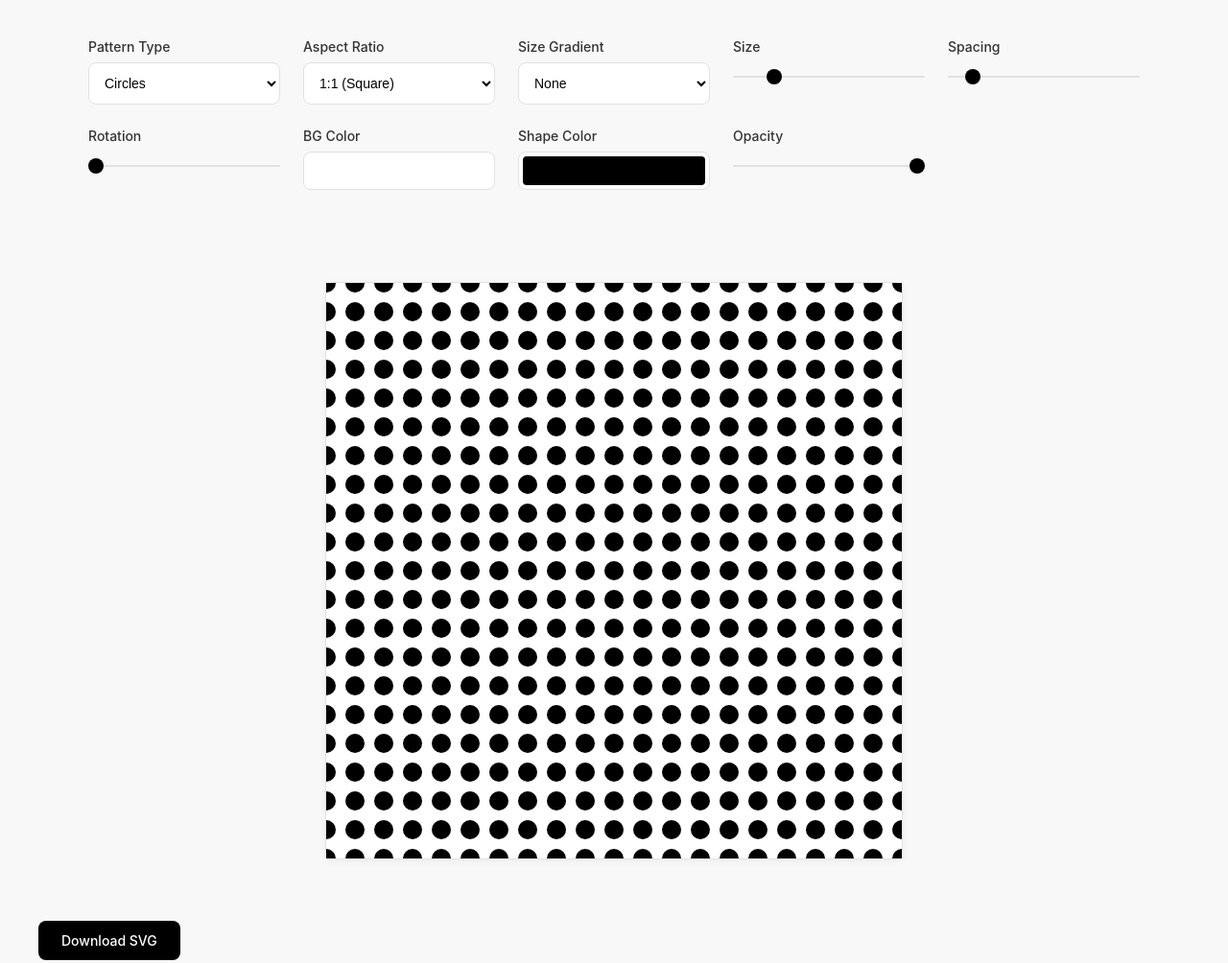
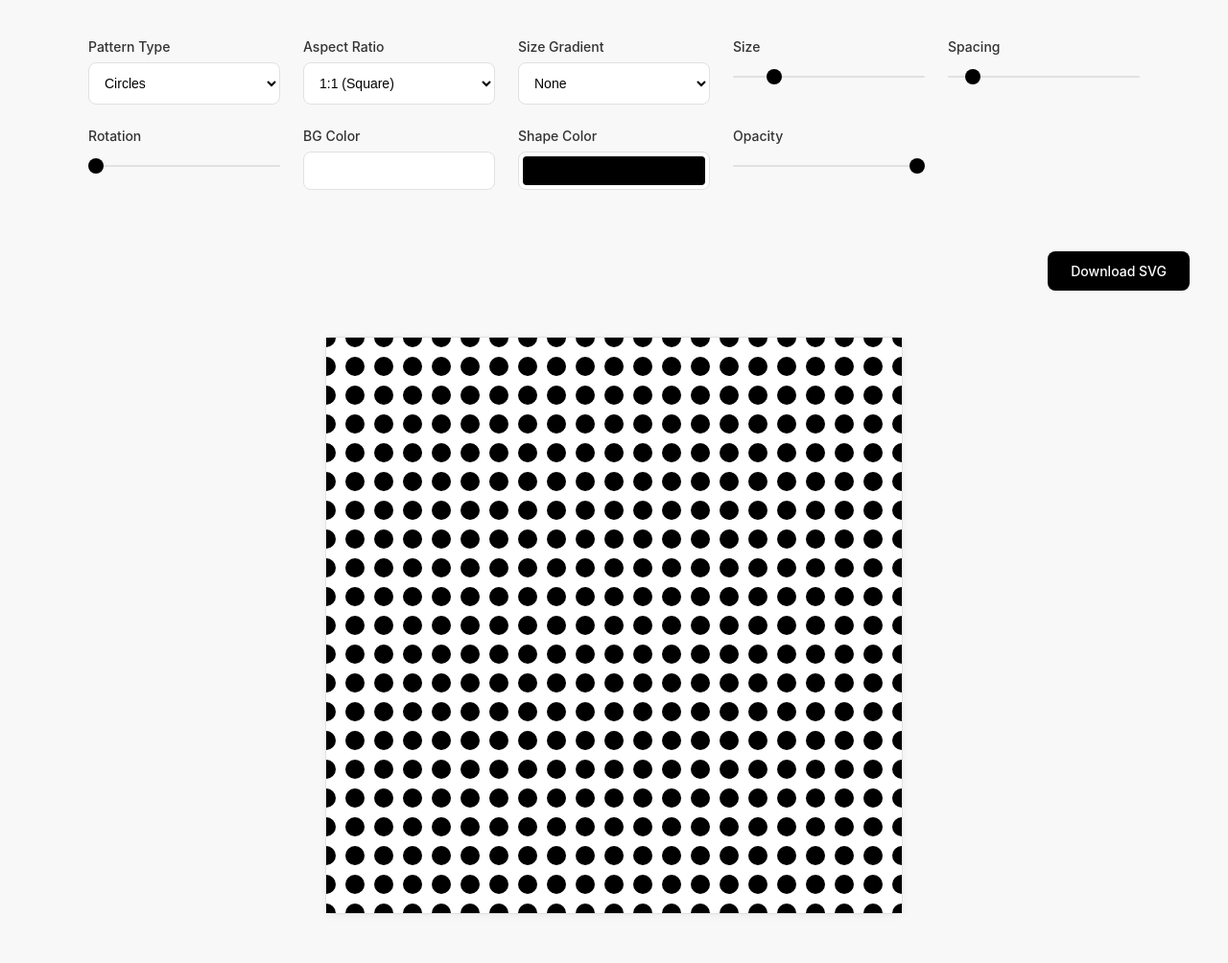
Before and after one commit to lifesized/svg-cursor, a website: page index.html in a window 1280 px wide. Shown: the whole page at 96% size. Drawn offline with Linux system fonts and the light colour scheme.

Commit message:
Update README.md with latest project details

```diff
--- a/index.html
+++ b/index.html
@@ -5,7 +5,7 @@
     <meta name="viewport" content="width=device-width, initial-scale=1.0" />
     <title>SVG Cursor</title>
     <link rel="stylesheet" href="style.css">
-  </head>
+
   <body>
     <div class="controls-wrapper">
       <div id="controls">
@@ -87,8 +87,11 @@
           <input type="range" id="opacity" min="0" max="1" step="0.1" value="1" />
         </div>
       </div>
-      <div id="patternContainer"></div>
-      <a id="downloadButton" href="#" download="pattern.svg">Download SVG</a>
+
+      <div class="canvas-section">
+        <a id="downloadButton" href="#" download="pattern.svg">Download SVG</a>
+        <div id="patternContainer"></div>
+      </div>
     </div>
 
     <script src="script.js"></script>
--- a/style.css
+++ b/style.css
@@ -127,7 +127,7 @@ body {
   border: none;
   cursor: pointer;
   transition: all var(--transition-speed) ease;
-  align-self: flex-start;
+  align-self: flex-end;
 }
 
 #downloadButton:hover {
@@ -149,3 +149,11 @@ body {
   opacity: 1;
   height: auto;
 }
+
+.canvas-section {
+  display: flex;
+  flex-direction: column;
+  gap: 16px;
+  margin: 0 auto;
+  width: 100%;
+}
```
Also changed, not shown: README.md.
